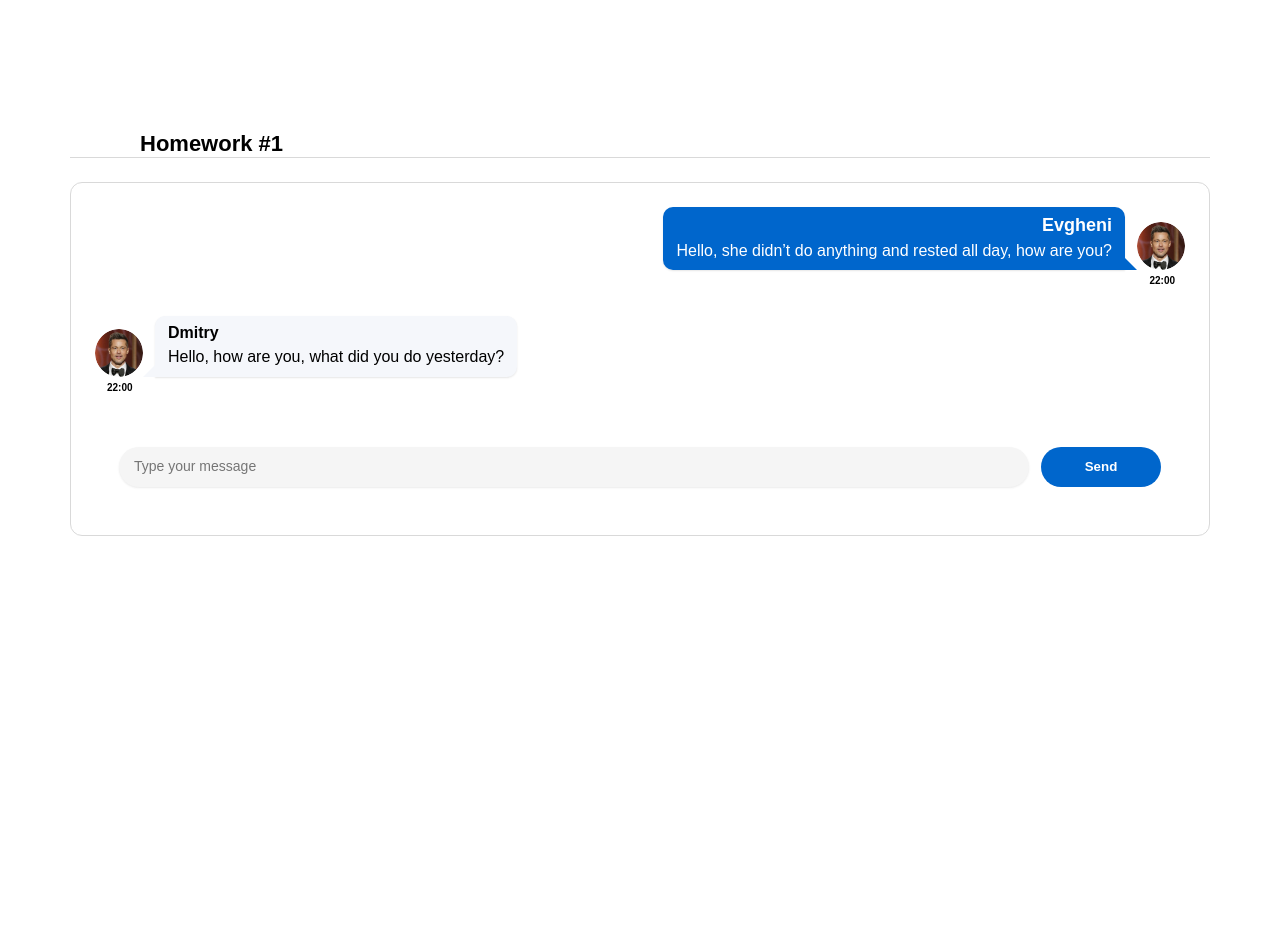
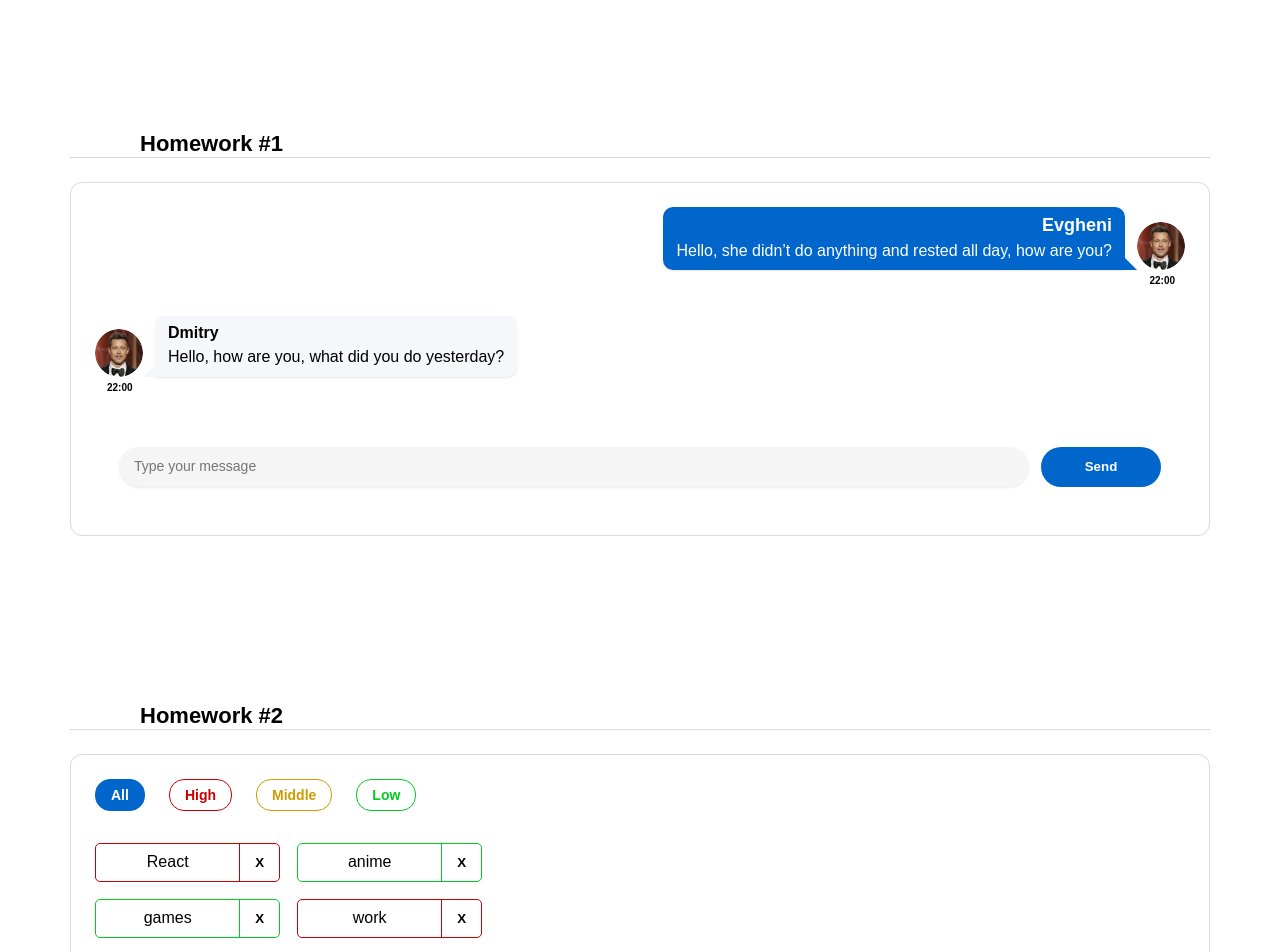
Before and after one commit to Evghenii90/hws2, a React (Create React App) app: page /#/pre-junior in a window 1280 px wide. Before the commit this address led to /. Shown: the top 952 px of the page. Before the commit the page ends 800 px from the top, so only its background shows below. Built offline with nearby package versions, Linux system fonts and the light colour scheme.

Commit message:
commit hw2

```diff
--- a/package.json
+++ b/package.json
@@ -1,6 +1,6 @@
 {
   "name": "hws2",
-  "homepage": "http://IgnatZakalinsky.github.io/hws2",
+  "homepage": "https://Evghenii90.github.io/hws2",
   "version": "0.1.0",
   "private": true,
   "dependencies": {
@@ -16,7 +16,7 @@
     "@types/react-dom": "18.0.6",
     "@types/uuid": "8.3.4",
     "axios": "0.27.2",
-    "gh-pages": "4.0.0",
+    "gh-pages": "^6.3.0",
     "react": "18.2.0",
     "react-dom": "18.2.0",
     "react-redux": "8.0.4",
--- a/src/s1-main/App.tsx
+++ b/src/s1-main/App.tsx
@@ -1,13 +1,14 @@
 import React from 'react'
 import s from './App.module.css'
 import HW1 from '../s2-homeworks/hw01/HW1'
+import HW2 from "../s2-homeworks/hw02/HW2";
 
 function App() {
     return (
         <div className={s.App}>
             <HW1/>
             {/*раскомментировать по ходу выполнения*/}
-            {/*<HW2/>*/}
+            <HW2/>
             {/*<HW3/>*/}
             {/*<HW4/>*/}
 
--- a/src/s2-homeworks/hw02/HW2.tsx
+++ b/src/s2-homeworks/hw02/HW2.tsx
@@ -3,8 +3,8 @@
 import s2 from '../../s1-main/App.module.css'
 
 /*
-* 1 - описать типы AffairPriorityType, AffairType
-* 2 - указать нужный тип для defaultAffairs
+* 1 - описать типы AffairPriorityType, AffairType \/
+* 2 - указать нужный тип для defaultAffairs \/
 * 3 - дописать типы и логику функции filterAffairs и проверить её тестами
 * 4 - выполнить пункт 3 для функции deleteAffair
 * 5 - указать нужный тип в useState с affairs
@@ -17,16 +17,16 @@
 * */
 
 // types
-export type AffairPriorityType = any // need to fix any
+export type AffairPriorityType = 'low'|'middle'|'high' // need to fix any
 export type AffairType = {
-    _id: any // need to fix any
-    name: any // need to fix any
+    _id: number // need to fix any
+    name: string // need to fix any
     priority: AffairPriorityType
 }
 export type FilterType = 'all' | AffairPriorityType
 
 // constants
-const defaultAffairs: any = [ // need to fix any
+const defaultAffairs: AffairType[] = [ // need to fix any
     {_id: 1, name: 'React', priority: 'high'}, // студенты могут изменить содержимое name и количество элементов в массиве, ...priority не менять!
     {_id: 2, name: 'anime', priority: 'low'},
     {_id: 3, name: 'games', priority: 'low'},
@@ -35,23 +35,24 @@
 ]
 
 // pure helper functions
-export const filterAffairs = (affairs: any, filter: any): any => { // need to fix any
+export const filterAffairs = (affairs:AffairType[], filter: FilterType): AffairType[] => { // need to fix any
+    if(filter=== 'all'){
+        return affairs
+    }
+    return affairs.filter(affair=>affair.priority === filter) // need to fix
+}
 
-
-    return affairs // need to fix
-}
-export const deleteAffair = (affairs: any, _id: any): any => { // need to fix any
-
-    return affairs // need to fix
+export const deleteAffair = (affairs:AffairType[], _id: number): AffairType[] => { // need to fix any
+    return affairs.filter(affair=>affair._id !== _id) // need to fix
 }
 
 function HW2() {
-    const [affairs, setAffairs] = useState<any>(defaultAffairs) // need to fix any
+    const [affairs, setAffairs] = useState<AffairType[]>(defaultAffairs) // need to fix any
     const [filter, setFilter] = useState<FilterType>('all')
 
     const filteredAffairs = filterAffairs(affairs, filter)
-    const deleteAffairCallback = (_id: any) => { // need to fix any
-        // need to fix
+    const deleteAffairCallback = (_id: number) => { // need to fix any
+        setAffairs(deleteAffair(affairs,_id))// need to fix
     }
 
     return (
--- a/src/s2-homeworks/hw02/affairs/Affairs.tsx
+++ b/src/s2-homeworks/hw02/affairs/Affairs.tsx
@@ -4,23 +4,27 @@
 import s from './Affairs.module.css'
 
 type AffairsPropsType = {
-    data: any // need to fix any
-    setFilter: any
-    deleteAffairCallback: any
+    data: AffairType[] // need to fix any
+    setFilter: (filter: FilterType)=>void
+    deleteAffairCallback: (_id: number)=>void
     filter: FilterType
 }
 
 function Affairs(props: AffairsPropsType) {
     const setAll = () => {
+        props.setFilter("all")
         // need to fix
     }
     const setHigh = () => {
+        props.setFilter("high")
         // need to fix
     }
     const setMiddle = () => {
+        props.setFilter("middle")
         // need to fix
     }
     const setLow = () => {
+        props.setFilter("low")
         // need to fix
     }
 
--- a/src/s2-homeworks/hw02/affairs/affair/Affair.tsx
+++ b/src/s2-homeworks/hw02/affairs/affair/Affair.tsx
@@ -1,16 +1,17 @@
 import React from 'react'
-import { AffairType } from '../../HW2'
+import {AffairType} from '../../HW2'
 import s from './Affair.module.css'
 import s2 from '../Affairs.module.css'
 
 type AffairPropsType = {
     // key не нужно типизировать
     affair: AffairType
-    deleteAffairCallback: any // need to fix any
+    deleteAffairCallback: (_id: number) => void // need to fix any
 }
 
 function Affair(props: AffairPropsType) {
     const deleteCallback = () => {
+        props.deleteAffairCallback(props.affair._id)
         // need to fix
     }
 
@@ -25,7 +26,7 @@
         >
             <div id={'hw2-name-' + props.affair._id} className={nameClass}>
                 {/*создаёт студент*/}
-
+                {props.affair.name}
                 {/**/}
             </div>
             <div id={'hw2-priority-' + props.affair._id} hidden>
@@ -36,7 +37,7 @@
                 id={'hw2-button-delete-' + props.affair._id}
                 className={buttonClass}
                 // need to fix
-
+                onClick={deleteCallback}
             >
                 {/*текст кнопки могут изменить студенты*/}
                 X
```
Also changed, not shown: 1 other file (tests, documents, lock files or other folders).
